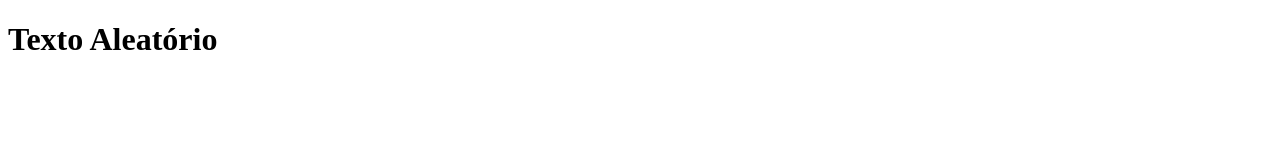
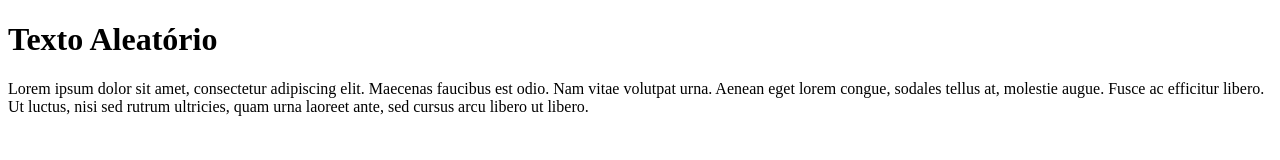
Before and after one commit to ArthurBrasa/estudando-git, a plain HTML site: page index.html in a window 1280 px wide. Drawn offline with Linux system fonts and the light colour scheme.

Commit message:
modificao index.hmtl e estilo.css

```diff
--- a/estilo.css
+++ b/estilo.css
@@ -0,0 +1,4 @@
+body {
+	margin: 0px;
+	padding: 0px;
+}
--- a/index.html
+++ b/index.html
@@ -6,6 +6,9 @@
 </head>
 <body>
 	<h1>Texto Aleatório</h1>
+	<p>Lorem ipsum dolor sit amet, consectetur adipiscing elit. Maecenas faucibus est odio. Nam vitae volutpat urna. Aenean eget lorem congue, sodales tellus at, molestie augue. Fusce ac efficitur libero. Ut luctus, nisi sed rutrum ultricies, quam urna laoreet ante, sed cursus arcu libero ut libero. </p>
+
+
 
 
 </body>
```
